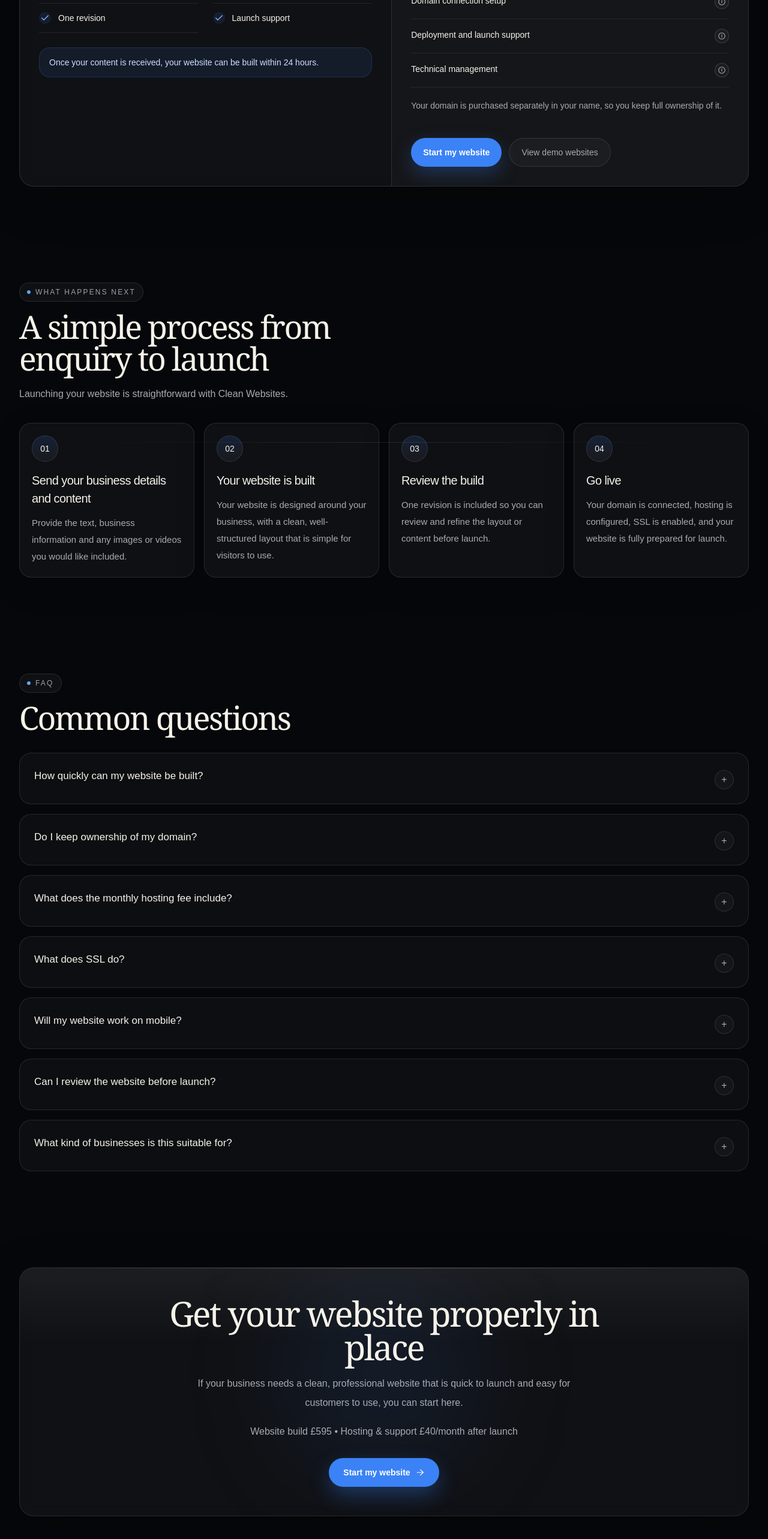
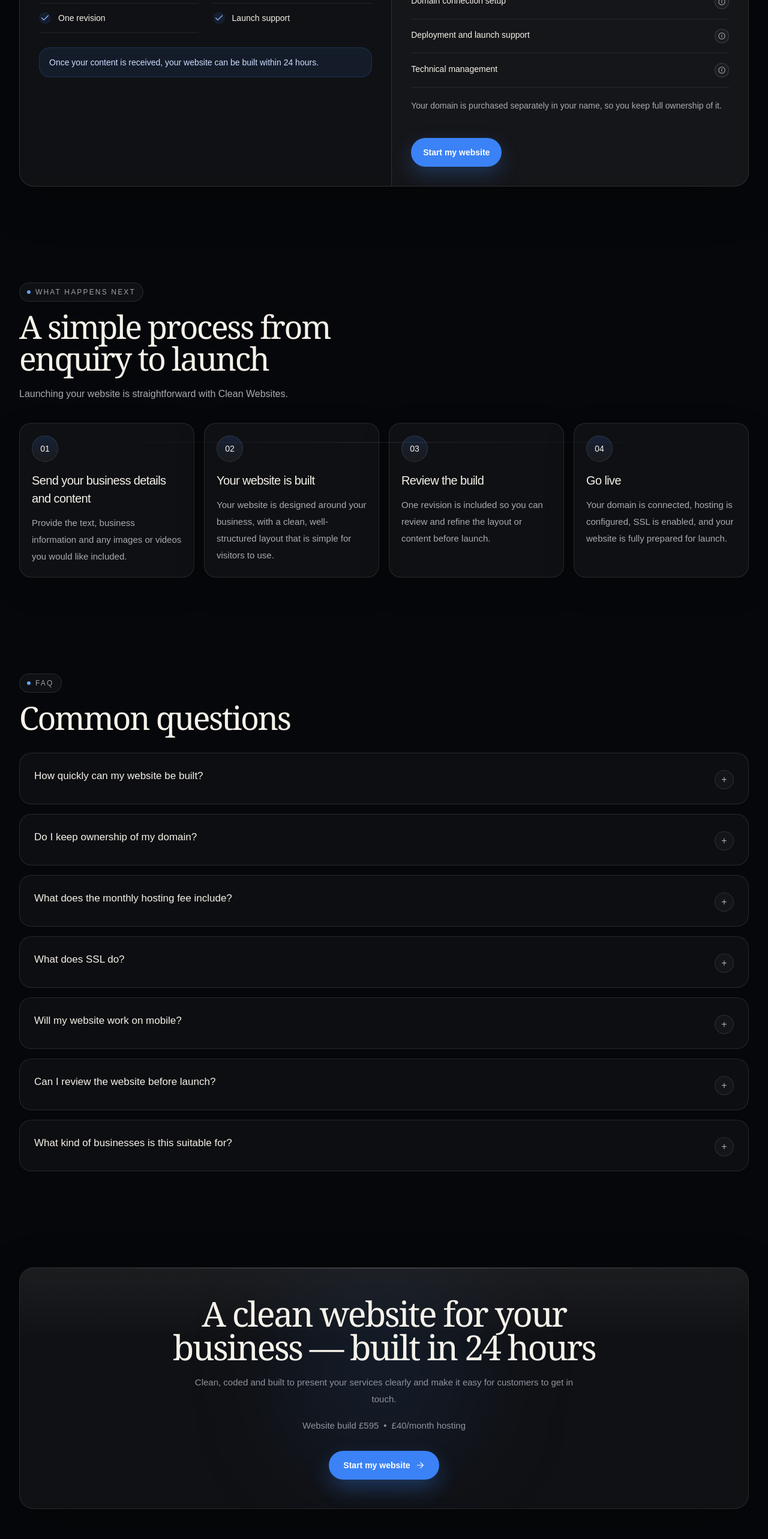
Before and after one commit to cleanwebsitesuk/cleanwebsites, a Next.js app: page / in a window 1280 px wide. Shown: the part 3376-5942 px from the top of the page at 60% size. Built offline with nearby package versions, Linux system fonts and the light colour scheme.

Commit message:
Update page.tsx

```diff
--- a/app/page.tsx
+++ b/app/page.tsx
@@ -1444,13 +1444,6 @@ export default function HomePage() {
               >
                 Start my website
               </MagneticLink>
-
-              <Link
-                href="#demos"
-                className="inline-flex h-12 w-full items-center justify-center rounded-full border border-white/10 bg-white/[0.03] px-5 text-sm text-[#A9ABB3] transition hover:-translate-y-0.5 hover:border-white/20 hover:bg-white/[0.05] hover:text-[#F5F2EA] xl:w-auto"
-              >
-                View demo websites
-              </Link>
             </div>
           </div>
         </div>
@@ -1567,18 +1560,20 @@ export default function HomePage() {
               />
 
               <div className="relative mx-auto max-w-3xl">
-                <h2 className="font-serif text-[clamp(2.1rem,6vw,3.6rem)] leading-[0.98] tracking-[-0.045em] text-[#F5F2EA]">
-                  Get your website properly in place
-                </h2>
-                <p className="mx-auto mt-4 max-w-2xl text-[15px] leading-7 text-[#A9ABB3] sm:text-[16px] sm:leading-8">
-                  If your business needs a clean, professional website that is
-                  quick to launch and easy for customers to use, you can start
-                  here.
-                </p>
-                <p className="mx-auto mt-4 max-w-2xl text-[15px] leading-7 text-[#A9ABB3] sm:text-[16px] sm:leading-8">
-                  Website build £595 • Hosting &amp; support £40/month after
-                  launch
-                </p>
+<h2 className="font-serif text-[clamp(2.1rem,6vw,3.6rem)] leading-[0.98] tracking-[-0.045em] text-[#F5F2EA]">
+  A clean website for your business
+  <span className="hidden sm:inline"> — </span>
+  <span className="block sm:inline">built in 24 hours</span>
+</h2>
+
+<p className="mx-auto mt-3 max-w-[34ch] text-[14px] leading-6 text-[#8F949E] sm:mt-4 sm:max-w-2xl sm:text-[15px] sm:leading-7">
+  Clean, coded and built to present your services clearly and make it easy for customers to get in touch.
+</p>
+<p className="mx-auto mt-4 text-[14px] leading-6 text-[#8F949E] sm:text-[15px] sm:leading-7 whitespace-nowrap">
+  <span className="whitespace-nowrap">Website build £595</span>
+  <span className="mx-2">•</span>
+  <span className="whitespace-nowrap">£40/month hosting</span>
+</p>
 
                 <div className="mt-7 flex flex-col items-center justify-center gap-3 sm:flex-row">
                   <MagneticLink
```
